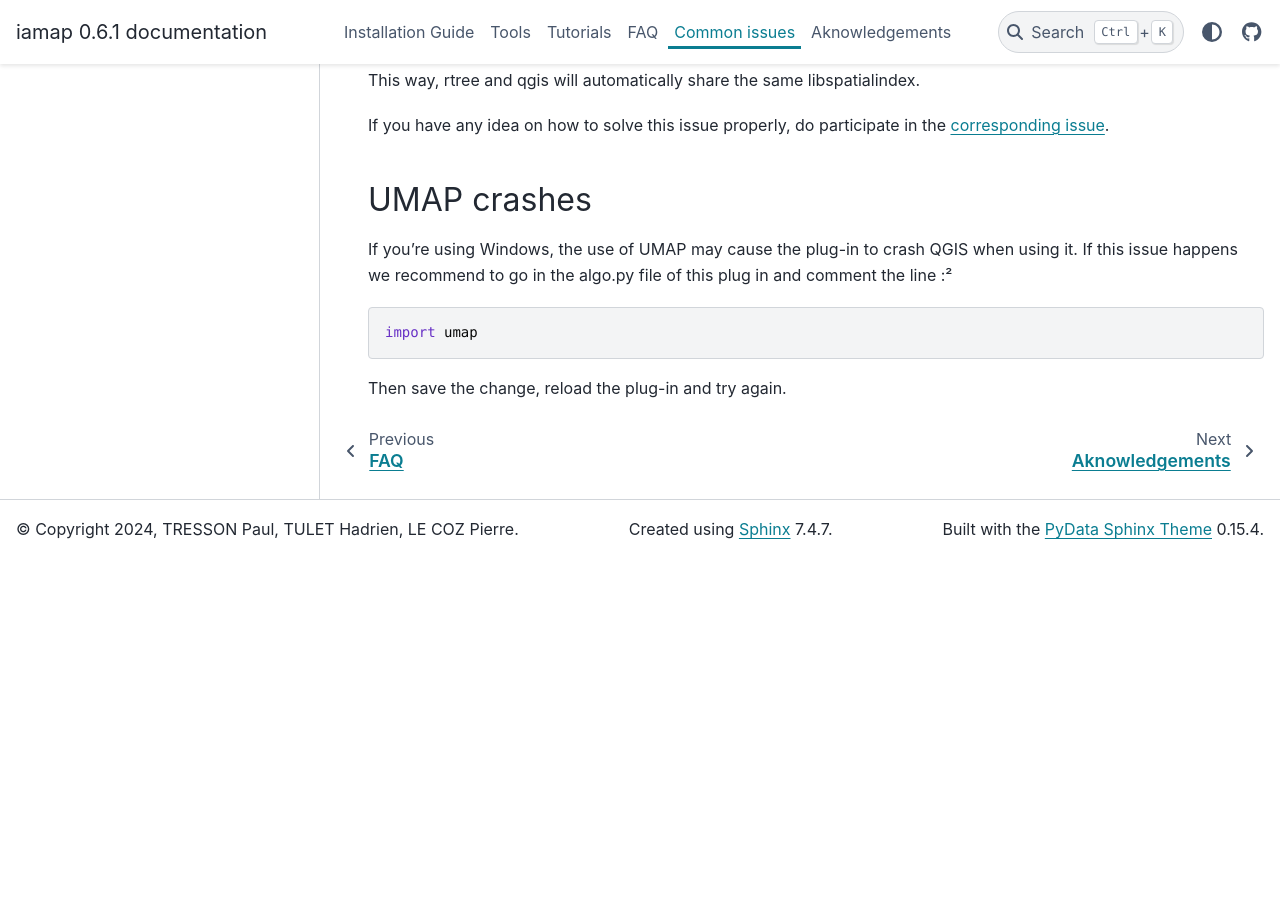
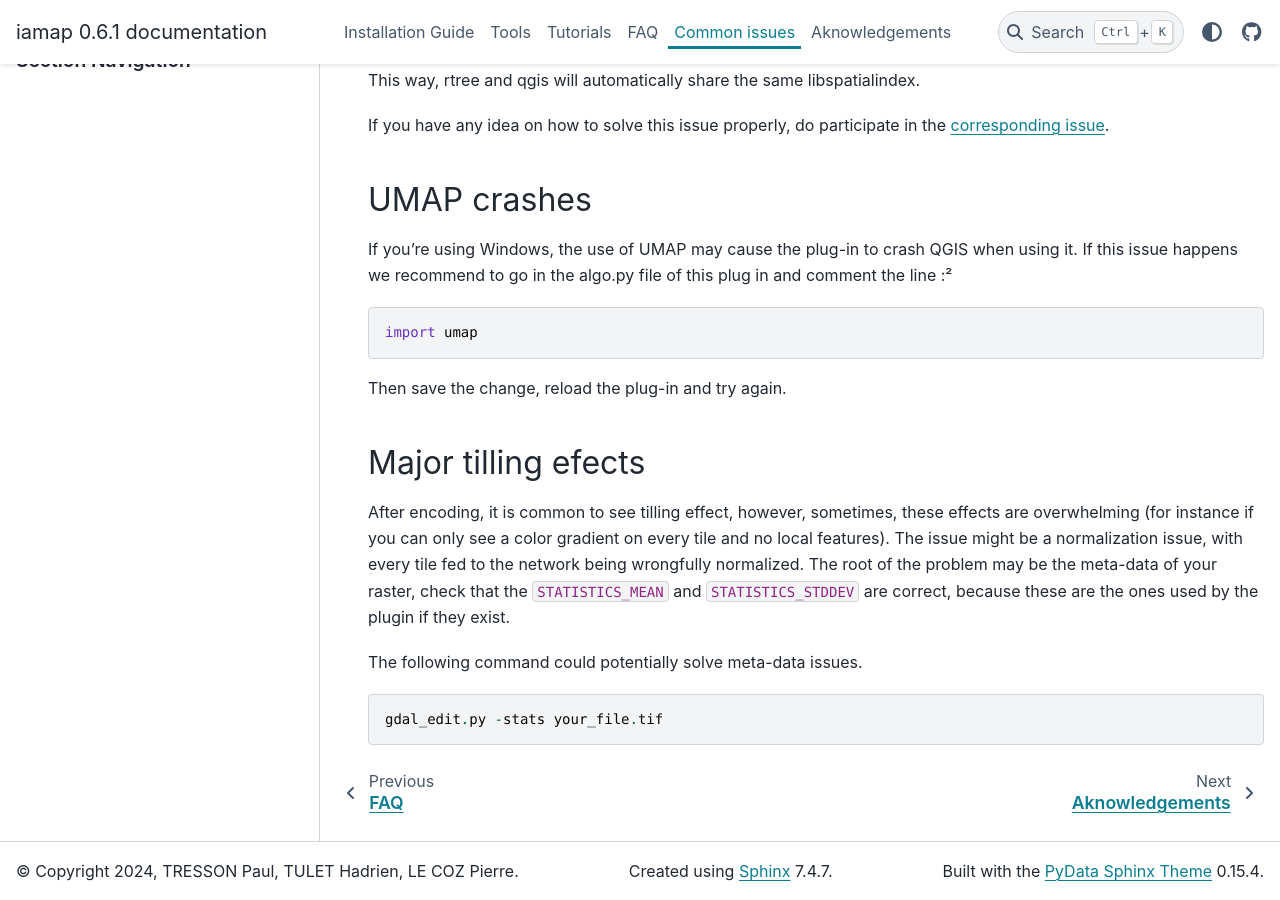
Before and after one commit to umr-amap/iamap, a Sphinx documentation site: the page built from docs/source/issues.md, in a window 1280 px wide and 900 px high, scrolled down 1533 px. Built offline with Sphinx 7.4.7 and the PyData theme 0.15.4, drawn with Linux system fonts in a browser that asks for light colours; before the commit the page ends 2091 px from its top, so only the background shows below that.

Commit message:
document meta-data issues

````diff
--- a/docs/source/issues.md
+++ b/docs/source/issues.md
@@ -69,3 +69,16 @@ import umap
 ```
 
 Then save the change, reload the plug-in and try again.
+
+
+## Major tilling efects
+
+After encoding, it is common to see tilling effect, however, sometimes, these effects are overwhelming (for instance if you can only see a color gradient on every tile and no local features).
+The issue might be a normalization issue, with every tile fed to the network being wrongfully normalized.
+The root of the problem may be the meta-data of your raster, check that the `STATISTICS_MEAN` and `STATISTICS_STDDEV` are correct, because these are the ones used by the plugin if they exist.
+
+The following command could potentially solve meta-data issues.
+
+```
+gdal_edit.py -stats your_file.tif
+```
````
